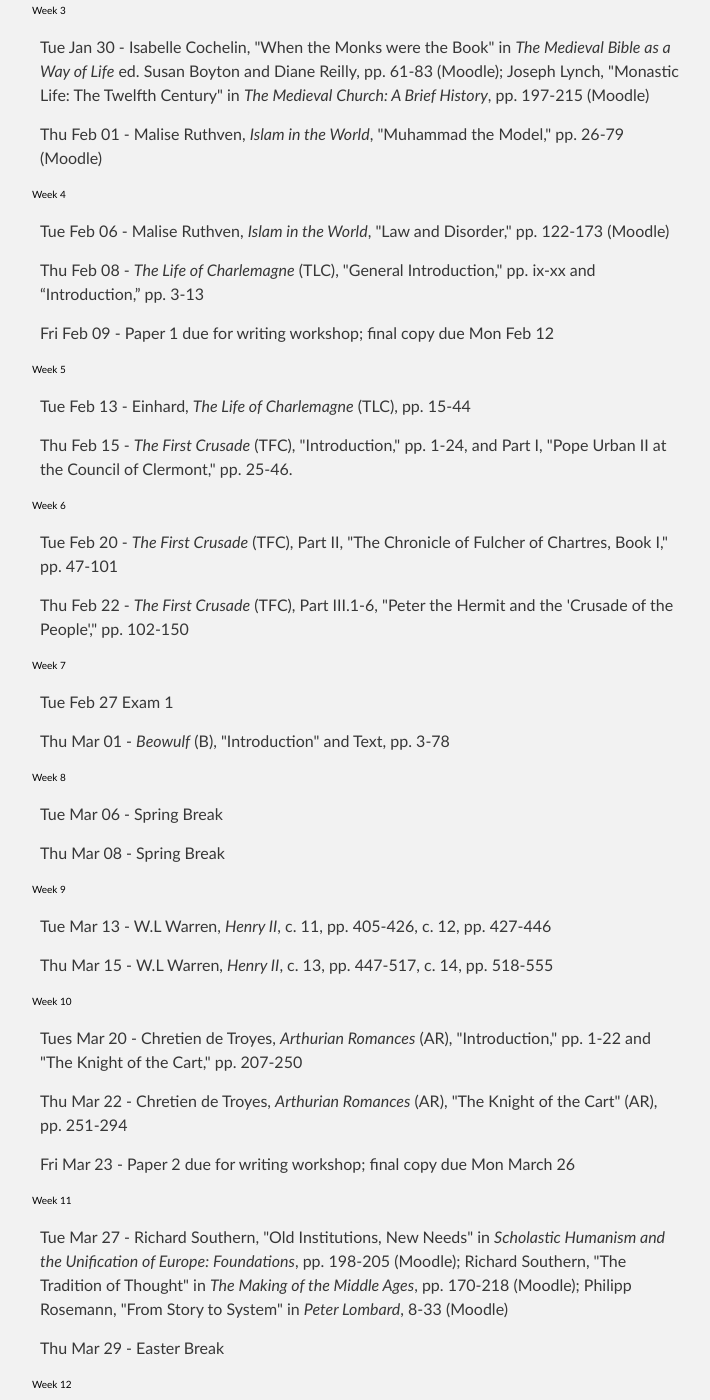
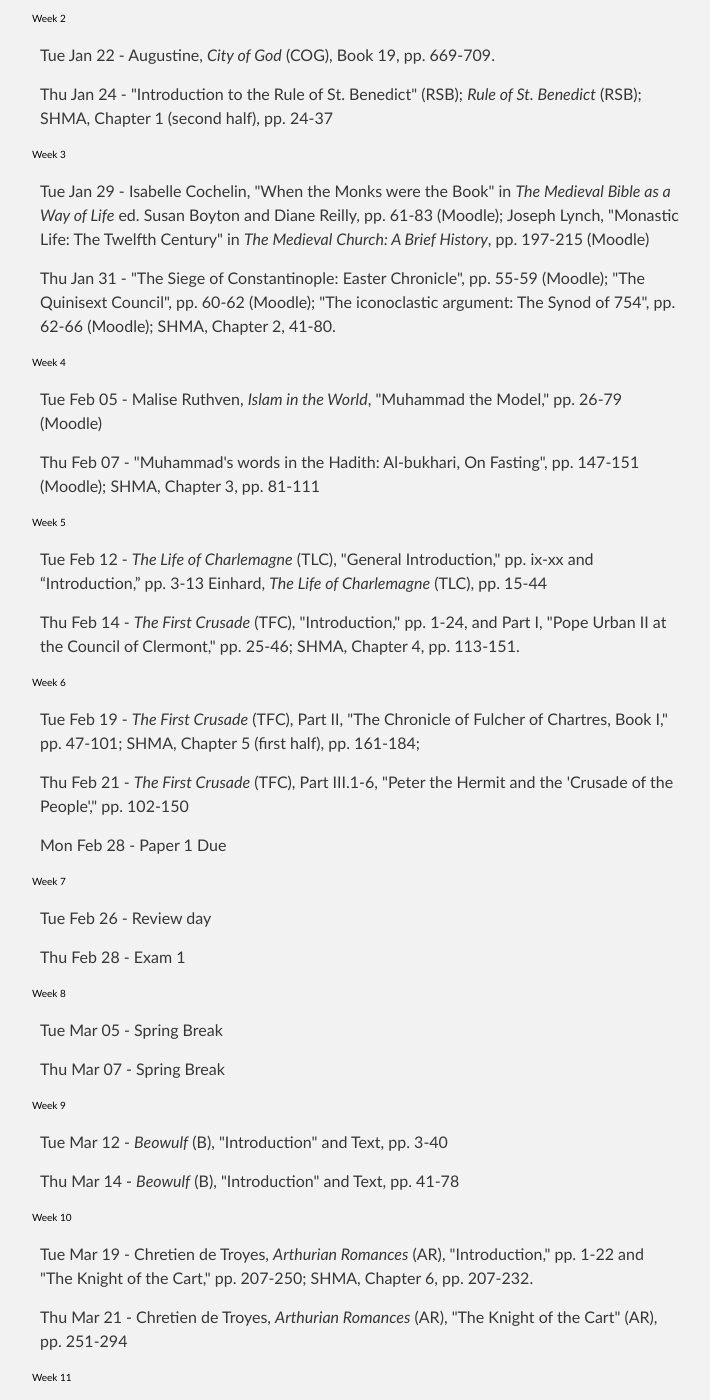
Before and after one commit to jeffreycwitt/jeffreycwitt.github.io, a Jekyll site: the page built from teaching/MedievalWorld.html, in a window 1280 px wide and 1400 px high, scrolled down 4042 px. Shown: the whole window, without its empty margins (280-990 px from the left). Built offline with Jekyll 4.4.1, drawn with Linux system fonts in a browser that asks for light colours; some of the changed text lies outside the part shown.

Commit message:
updated medievalworld syllabus for 2019

```diff
--- a/teaching/MedievalWorld.html
+++ b/teaching/MedievalWorld.html
@@ -83,6 +83,9 @@
 
          <h2 id="">Course Readings</h2>
 
+         <p>Rosenwein, <em>A Short History of the Middle Ages</em> (SHMA), 5th ed. (Toronto: University of Toronto Press, 2018)
+         </p>
+
          <p>Augustine, <em>The City of God</em> (COG), trans Marcus Dods (New York: The Modern Library, 1993)
          </p>
 
@@ -166,27 +167,34 @@
             </p>
 
 
-         </div>
-
-         <div>
-
-            <h3 id="">Papers (55%)</h3>
-
-            <p>Paper 1 (15%) (4 pages)</p>
-
-            <p>Paper 2 (20%) (4 pages)</p>
-
-            <p>Paper 3 (20%) (4 pages)</p>
+            <p><em style="font-weight: bold; text-decoration: none;">Reading Quizzes (5%):</em>
+               To help push you and hold you accountable for the readings and plenary lectures, we
+               will have small unannounced reading
+               quizzes through the semester. Quizzes cannot be made up, but because I know different
+               things come up throughout
+               the semester, I will drop your lowest two quizzes.
+            </p>
 
          </div>
 
          <div>
 
-            <h3 id="">Exams (35%)</h3>
+            <h3 id="">Papers (40%)</h3>
 
-            <p>Mid Term Exam (15%)</p>
+            <p>Paper 1 (20%) (4 pages)</p>
 
-            <p>Final Exam (20%)</p>
+            <p>Paper 2 (20%) (4 pages)</p>
+
+
+         </div>
+
+         <div>
+
+            <h3 id="">Exams (45%)</h3>
+
+            <p>Mid Term Exam (20%)</p>
+
+            <p>Final Exam (25%)</p>
 
          </div>
 
@@ -219,7 +227,9 @@
             </p>
 
 
-            <p>See the honor code for further information. <a href="http://www.loyola.edu/academic/honorcode.aspx" target="_blank">http://www.loyola.edu/academic/honorcode.aspx</a>.
+            <p>See the honor code for further information.
+               <a href="http://www.loyola.edu/academic/honorcode.aspx" target="_blank">http://www.loyola.edu/academic/honorcode.aspx</a>.
+
             </p>
 
 
@@ -273,143 +283,178 @@
 
          <p id="week1" style="padding: 2px; font-size: 10px; text-indent: -10px;"><a href="&amp;week=1" style="color: black;" target="_blank" title="click to view this week in Moodle">
                Week 1</a></p>
-         <p>Tue Jan 16 - "Introduction" to <em>City of God</em> (Moodle), ix-lvii
+         <p>Tue Jan 15 - "Introduction" to <em>City of God</em> (Moodle), ix-lvii
          </p>
 
-         <p>Thu Jan 18 -  Augustine, <em>City of God</em> (COG), Book 2, pp. 40-73
+         <p>Thu Jan 17 -  Augustine, <em>City of God</em> (COG), Book 2, pp. 40-73; SHMA, Chapter 1 (first half), pp.  1-24
          </p>
 
 
          <p id="week2" style="padding: 2px; font-size: 10px; text-indent: -10px;"><a href="&amp;week=2" style="color: black;" target="_blank" title="click to view this week in Moodle">
                Week 2</a></p>
-         <p>Tue Jan 23 - Augustine, <em>City of God</em> (COG), Book 19, pp. 669-709.
+         <p>Tue Jan 22 - Augustine, <em>City of God</em> (COG), Book 19, pp. 669-709.
          </p>
 
-         <p>Thu Jan 25 - "Introduction to the Rule of St. Benedict" (RSB); <em>Rule of St. Benedict</em> (RSB)
+         <p>Thu Jan 24 - "Introduction to the Rule of St. Benedict" (RSB); <em>Rule of St. Benedict</em> (RSB); SHMA, Chapter 1 (second half), pp. 24-37
          </p>
 
 
          <p id="week3" style="padding: 2px; font-size: 10px; text-indent: -10px;"><a href="&amp;week=3" style="color: black;" target="_blank" title="click to view this week in Moodle">
                Week 3</a></p>
-         <p>Tue Jan 30 - Isabelle Cochelin, "When the Monks were the Book" in <em>The Medieval Bible as a Way of Life</em> ed. Susan Boyton and Diane Reilly, pp. 61-83 (Moodle); Joseph Lynch, "Monastic Life:
+         <p>Tue Jan 29 - Isabelle Cochelin, "When the Monks were the Book" in <em>The Medieval Bible as a Way of Life</em> ed. Susan Boyton and Diane Reilly, pp. 61-83 (Moodle); Joseph Lynch, "Monastic Life:
             The Twelfth Century" in <em>The Medieval Church: A Brief History</em>, pp. 197-215 (Moodle)
          </p>
 
-         <p>Thu Feb 01 - Malise Ruthven, <em>Islam in the World</em>, "Muhammad the Model," pp. 26-79 (Moodle)
+
+         <p>
+            Thu Jan 31 -
+            "The Siege of Constantinople: Easter Chronicle", pp. 55-59 (Moodle);
+            "The Quinisext Council", pp. 60-62 (Moodle);
+            "The iconoclastic argument: The  Synod of 754", pp. 62-66 (Moodle);
+            SHMA, Chapter 2, 41-80.
+
          </p>
-
 
          <p id="week4" style="padding: 2px; font-size: 10px; text-indent: -10px;"><a href="&amp;week=4" style="color: black;" target="_blank" title="click to view this week in Moodle">
                Week 4</a></p>
-         <p>Tue Feb 06 - Malise Ruthven, <em>Islam in the World</em>, "Law and Disorder," pp. 122-173 (Moodle)
+         <p>
+            Tue Feb 05 - Malise Ruthven, <em>Islam in the World</em>, "Muhammad the Model," pp. 26-79 (Moodle)
+
+
          </p>
 
-         <p>Thu Feb 08 - <em>The Life of Charlemagne</em> (TLC), "General Introduction," pp. ix-xx and “Introduction,” pp. 3-13
+         <p>Thu Feb 07 -
+            "Muhammad's words in the Hadith: Al-bukhari, On Fasting", pp. 147-151 (Moodle);
+            SHMA, Chapter 3, pp. 81-111
          </p>
-
-         <p>Fri Feb 09 - Paper 1 due for writing workshop; final copy due Mon Feb 12 </p>
 
 
          <p id="week5" style="padding: 2px; font-size: 10px; text-indent: -10px;"><a href="&amp;week=5" style="color: black;" target="_blank" title="click to view this week in Moodle">
                Week 5</a></p>
-         <p>Tue Feb 13 - Einhard, <em>The Life of Charlemagne</em> (TLC), pp. 15-44
+         <p>Tue Feb 12 - <em>The Life of Charlemagne</em> (TLC), "General Introduction," pp. ix-xx and “Introduction,” pp. 3-13
+            Einhard, <em>The Life of Charlemagne</em> (TLC), pp. 15-44
          </p>
 
-         <p>Thu Feb 15 - <em>The First Crusade</em> (TFC), "Introduction," pp. 1-24, and Part I, "Pope Urban II at the Council of Clermont,"
-            pp. 25-46.
+
+         <p>Thu Feb 14 - <em>The First Crusade</em> (TFC), "Introduction," pp. 1-24, and Part I, "Pope Urban II at the Council of Clermont,"
+            pp. 25-46; SHMA, Chapter 4, pp. 113-151.
          </p>
 
 
          <p id="week6" style="padding: 2px; font-size: 10px; text-indent: -10px;"><a href="&amp;week=6" style="color: black;" target="_blank" title="click to view this week in Moodle">
                Week 6</a></p>
-         <p>Tue Feb 20 - <em>The First Crusade</em> (TFC), Part II, "The Chronicle of Fulcher of Chartres, Book I," pp. 47-101
+         <p>Tue Feb 19 -
+            <em>The First Crusade</em> (TFC), Part II, "The Chronicle of Fulcher of Chartres, Book I," pp. 47-101; SHMA,
+            Chapter 5 (first half), pp. 161-184;
          </p>
 
-         <p>Thu Feb 22 - <em>The First Crusade</em> (TFC), Part III.1-6, "Peter the Hermit and the 'Crusade of the People'," pp. 102-150
+
+         <p>Thu Feb 21 -
+            <em>The First Crusade</em> (TFC), Part III.1-6, "Peter the Hermit and the 'Crusade of the People'," pp. 102-150
          </p>
+
+
+         <p>Mon Feb 28 - Paper 1 Due </p>
 
 
          <p id="week7" style="padding: 2px; font-size: 10px; text-indent: -10px;"><a href="&amp;week=7" style="color: black;" target="_blank" title="click to view this week in Moodle">
                Week 7</a></p>
-         <p>Tue Feb 27 Exam 1</p>
+         <p>Tue Feb 26 - Review day  </p>
 
-         <p>Thu Mar 01 - <em>Beowulf</em> (B), "Introduction" and Text, pp. 3-78
-         </p>
+
+         <p>Thu Feb 28 - Exam 1</p>
 
 
          <p id="week8" style="padding: 2px; font-size: 10px; text-indent: -10px;"><a href="&amp;week=8" style="color: black;" target="_blank" title="click to view this week in Moodle">
                Week 8</a></p>
-         <p>Tue Mar 06 - Spring Break</p>
+         <p>Tue Mar 05 - Spring Break</p>
 
-         <p>Thu Mar 08 - Spring Break</p>
+         <p>Thu Mar 07 - Spring Break</p>
 
 
          <p id="week9" style="padding: 2px; font-size: 10px; text-indent: -10px;"><a href="&amp;week=9" style="color: black;" target="_blank" title="click to view this week in Moodle">
                Week 9</a></p>
-         <p>Tue Mar 13 - W.L Warren, <em>Henry II</em>, c. 11, pp. 405-426, c. 12, pp. 427-446
+         <p>Tue Mar 12 -
+            <em>Beowulf</em> (B), "Introduction" and Text, pp. 3-40
          </p>
 
-         <p>Thu Mar 15 - W.L Warren, <em>Henry II</em>, c. 13, pp. 447-517, c. 14, pp. 518-555
+         <p>Thu Mar 14 -
+            <em>Beowulf</em> (B), "Introduction" and Text, pp. 41-78
          </p>
 
 
          <p id="week10" style="padding: 2px; font-size: 10px; text-indent: -10px;"><a href="&amp;week=10" style="color: black;" target="_blank" title="click to view this week in Moodle">
                Week 10</a></p>
-         <p>Tues Mar 20 - Chretien de Troyes, <em>Arthurian Romances</em> (AR), "Introduction," pp. 1-22 and "The Knight of the Cart," pp. 207-250
+         <p>Tue Mar 19 -
+            Chretien de Troyes, <em>Arthurian Romances</em> (AR), "Introduction," pp. 1-22 and "The Knight of the Cart," pp. 207-250;
+            SHMA, Chapter 6, pp. 207-232.
          </p>
 
-         <p>Thu Mar 22 - Chretien de Troyes, <em>Arthurian Romances</em> (AR), "The Knight of the Cart" (AR), pp. 251-294
+
+         <p>Thu Mar 21 -
+            Chretien de Troyes, <em>Arthurian Romances</em> (AR), "The Knight of the Cart" (AR), pp. 251-294
+
          </p>
-
-         <p>Fri Mar 23 - Paper 2 due for writing workshop; final copy due Mon March 26</p>
 
 
          <p id="week11" style="padding: 2px; font-size: 10px; text-indent: -10px;"><a href="&amp;week=11" style="color: black;" target="_blank" title="click to view this week in Moodle">
                Week 11</a></p>
-         <p>Tue Mar 27 - Richard Southern, "Old Institutions, New Needs" in <em>Scholastic Humanism and the Unification of Europe: Foundations</em>, pp. 198-205 (Moodle); Richard Southern, "The Tradition of Thought" in <em>The Making of the Middle Ages</em>, pp. 170-218 (Moodle);  Philipp Rosemann, "From Story to System" in <em>Peter Lombard</em>, 8-33 (Moodle)
+         <p>Tue Mar 26 -
+            Richard Southern, "Old Institutions, New Needs" in <em>Scholastic Humanism and the Unification of Europe: Foundations</em>, pp. 198-205 (Moodle);
+            Richard Southern, "The Tradition of Thought" in <em>The Making of the Middle Ages</em>, pp. 170-218 (Moodle);
+            Philipp Rosemann, "From Story to System" in <em>Peter Lombard</em>, 8-33 (Moodle);
+            SHMA, Chapter 5 (second half) 188-203; SHMA, Chapter 7 (first half), pp. 251-282.
+
          </p>
 
-         <p>Thu Mar 29 - Easter Break </p>
+
+         <p>Thu Mar 28 - Aquinas, <em>Treatise on Happiness</em> (Moodle), Questions 1 and 5
+         </p>
 
 
          <p id="week12" style="padding: 2px; font-size: 10px; text-indent: -10px;"><a href="&amp;week=12" style="color: black;" target="_blank" title="click to view this week in Moodle">
                Week 12</a></p>
-         <p>Tue Apr 03 Aquinas, <em>Treatise on Happiness</em> (Moodle), Questions 1 and 5
+         <p>Tue Apr 02 -- Dante,<em>Inferno</em>, (Moodle) Selections and <em>Purgatorio</em> (P), Cantos 1-10; SHMA, Chapter 7 (second half), pp. 282-300
          </p>
 
-         <p>Thu Apr 05 - Julian of Norwich, <em>Showings</em> (S), "Introduction," and Revelation XIV
+         <p>Thu Apr 04 - Dante, <em>Purgatorio</em> (P), Cantos 11-20
          </p>
+
 
 
          <p id="week13" style="padding: 2px; font-size: 10px; text-indent: -10px;"><a href="&amp;week=13" style="color: black;" target="_blank" title="click to view this week in Moodle">
                Week 13</a></p>
-         <p>Tue Apr 10 Julian of Norwich, <em>Showings</em> (S), Revelation XIV
+         <p>Tue Apr 09 - Dante, <em>Purgatorio</em> (P), Cantos 21-33
          </p>
 
-         <p>Thu Apr 12 - Dante, <em>Inferno</em>, (Moodle) Selections and <em>Purgatorio</em> (P), Cantos 1-10
-         </p>
+         <p>Thu Apr 11 - SHMA, Chapter 8 (first half), pp. 301-323  </p>
+
+
+         <p>Fri April 12 - Paper 2 draft ready for writing workshop </p>
 
 
          <p id="week14" style="padding: 2px; font-size: 10px; text-indent: -10px;"><a href="&amp;week=14" style="color: black;" target="_blank" title="click to view this week in Moodle">
                Week 14</a></p>
-         <p>Tue Apr 17 - Dante, <em>Purgatorio</em> (P), Cantos 11-20
+         <p>Tue Apr 16 - Julian of Norwich, <em>Showings</em> (S), "Introduction," and Revelation XIV
          </p>
 
-         <p>Thu Apr 19 - Dante, <em>Purgatorio</em> (P), Cantos 21-33
-         </p>
+         <p>Wed April 18 - Paper 2 due </p>
+
+
+         <p>Thu Apr 18 - Easter [no classes]</p>
 
 
          <p id="week15" style="padding: 2px; font-size: 10px; text-indent: -10px;"><a href="&amp;week=15" style="color: black;" target="_blank" title="click to view this week in Moodle">
                Week 15</a></p>
-         <p>Tue Apr 24 - Chaucer, Canterbury Tales (CT), "Introduction," pp. 11-24 and selections</p>
+         <p>Tue Apr 23 -
+            Chaucer, <em>Canterbury Tales</em> (CT), "The Pardoner’s Tale," pp. 329-341 and "The Prioress’s Tale," pp. 354-359
 
-         <p>Thu Apr 26 - Chaucer, <em>Canterbury Tales</em> (CT), "The Pardoner’s Tale," pp. 329-341 and "The Prioress’s Tale," pp. 354-359
          </p>
 
-         <p>Fri Apr 27 - Paper 3 Due</p>
+         <p>Thu Apr 25 - SHMA, Chapter 8 (second half), pp. 323-343; review day</p>
 
 
-         <p>Final Exam - Thursday May 3, 9:00am</p>
+         <p>Final Exam - Sat May 4, 9:00am</p>
 
       </div>
 
```
Also changed, not shown: other parts of teaching/MedievalWorld.html (+4 -6 lines).
